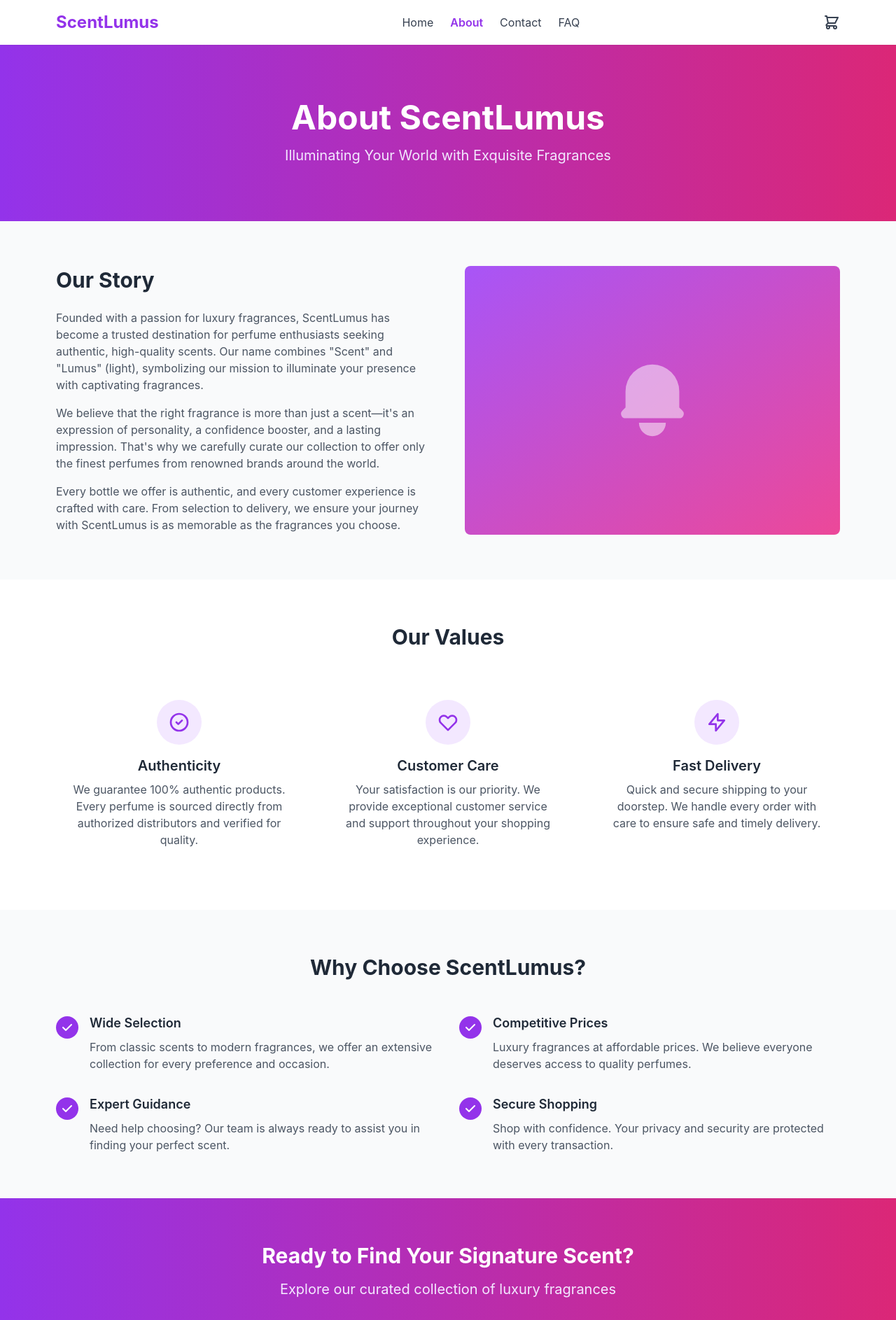
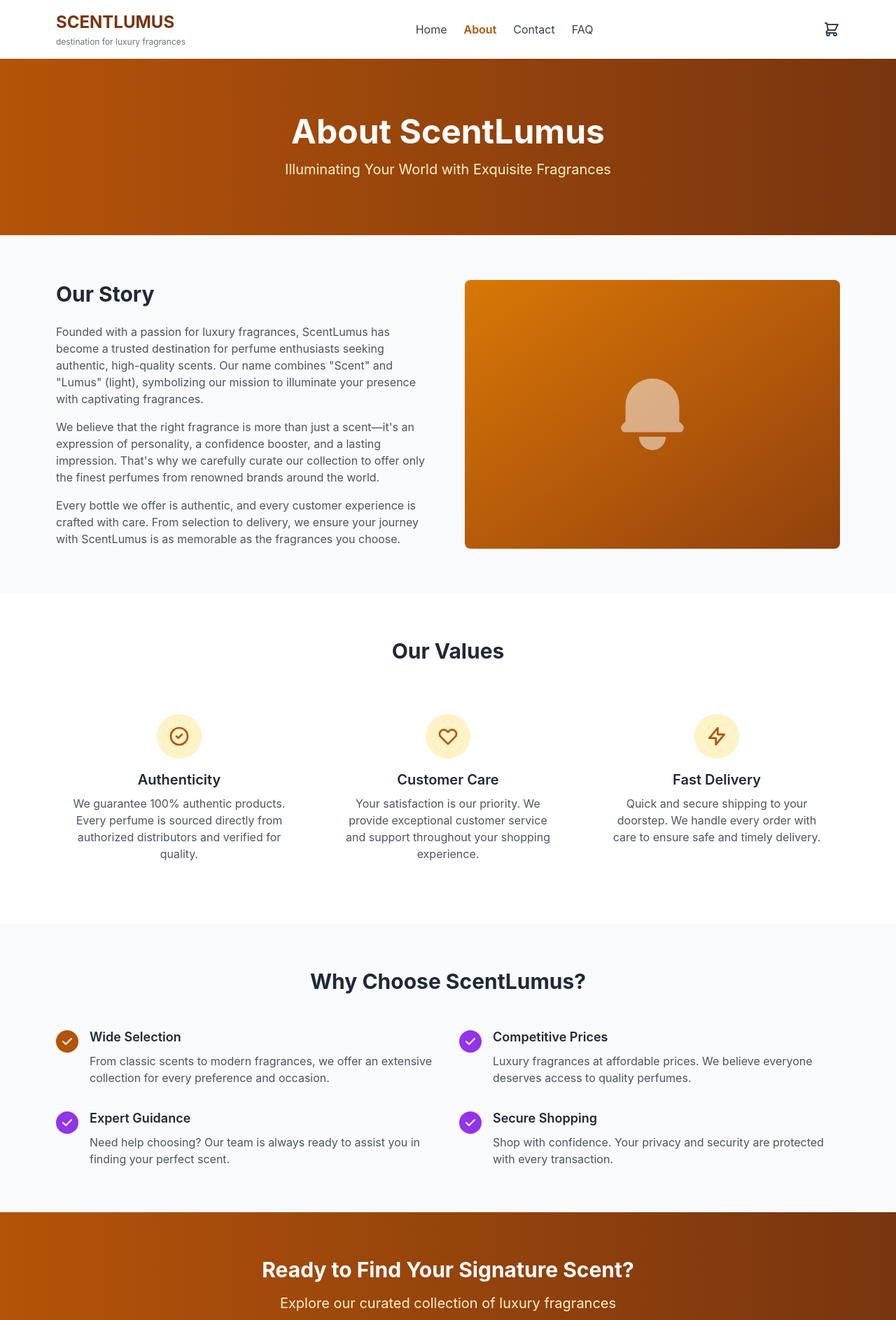
Before and after one commit to unstoppable25/perfume-store-site, a Next.js app: page /about in a window 1280 px wide. Shown: the top 1886 px of the page at 70% size. Built offline with nearby package versions, Linux system fonts and the light colour scheme.

Commit message:
Add SCENTLUMUS tagline, cart badge count, and clear cart button across all pages

```diff
--- a/pages/about.js
+++ b/pages/about.js
@@ -1,9 +1,12 @@
 import Head from 'next/head'
 import Link from 'next/link'
 import { useEffect, useState } from 'react'
+import { useCart } from '../context/CartContext'
 
 export default function About() {
   const [logo, setLogo] = useState(null)
+  const { getCartCount } = useCart()
+  const cartCount = getCartCount()
 
   useEffect(() => {
     const savedLogo = localStorage.getItem('scentlumus_logo')
@@ -19,34 +22,44 @@ export default function About() {
 
       {/* Header */}
       <header className="bg-white shadow-sm sticky top-0 z-10">
-        <div className="max-w-6xl mx-auto px-4 py-4 flex justify-between items-center">
+        <div className="max-w-6xl mx-auto px-4 py-4">
+          <div className="flex justify-between items-center">
+            <div>
               <Link href="/" className="flex items-center space-x-3">
                 {logo ? (
                   <img src={logo} alt="ScentLumus" className="h-10" />
                 ) : (
-              <div className="text-2xl font-bold text-purple-600">ScentLumus</div>
+                  <div className="text-2xl font-bold text-amber-900">SCENTLUMUS</div>
                 )}
               </Link>
+              <p className="text-xs text-gray-500 mt-1">destination for luxury fragrances</p>
+            </div>
             <nav className="hidden md:flex space-x-6">
-            <Link href="/" className="text-gray-700 hover:text-purple-600">Home</Link>
-            <Link href="/about" className="text-purple-600 font-semibold">About</Link>
-            <Link href="/contact" className="text-gray-700 hover:text-purple-600">Contact</Link>
-            <Link href="/faq" className="text-gray-700 hover:text-purple-600">FAQ</Link>
+              <Link href="/" className="text-gray-700 hover:text-amber-900">Home</Link>
+              <Link href="/about" className="text-amber-700 font-semibold">About</Link>
+              <Link href="/contact" className="text-gray-700 hover:text-amber-900">Contact</Link>
+              <Link href="/faq" className="text-gray-700 hover:text-amber-900">FAQ</Link>
             </nav>
-          <Link href="/cart" className="text-gray-700 hover:text-purple-600">
+            <Link href="/cart" className="relative text-gray-700 hover:text-amber-900">
               <svg className="w-6 h-6" fill="none" stroke="currentColor" viewBox="0 0 24 24">
                 <path strokeLinecap="round" strokeLinejoin="round" strokeWidth={2} d="M3 3h2l.4 2M7 13h10l4-8H5.4M7 13L5.4 5M7 13l-2.293 2.293c-.63.63-.184 1.707.707 1.707H17m0 0a2 2 0 100 4 2 2 0 000-4zm-8 2a2 2 0 11-4 0 2 2 0 014 0z" />
               </svg>
+              {cartCount > 0 && (
+                <span className="absolute -top-2 -right-2 bg-amber-700 text-white text-xs rounded-full w-5 h-5 flex items-center justify-center">
+                  {cartCount}
+                </span>
+              )}
             </Link>
+          </div>
         </div>
       </header>
 
       <main className="min-h-screen bg-gray-50">
         {/* Hero Section */}
-        <section className="bg-gradient-to-r from-purple-600 to-pink-600 text-white py-20">
+        <section className="bg-gradient-to-r from-amber-700 to-amber-900 text-white py-20">
           <div className="max-w-6xl mx-auto px-4 text-center">
             <h1 className="text-5xl font-bold mb-4">About ScentLumus</h1>
-            <p className="text-xl text-purple-100">Illuminating Your World with Exquisite Fragrances</p>
+            <p className="text-xl text-amber-100">Illuminating Your World with Exquisite Fragrances</p>
           </div>
         </section>
 
@@ -65,7 +78,7 @@ export default function About() {
                 Every bottle we offer is authentic, and every customer experience is crafted with care. From selection to delivery, we ensure your journey with ScentLumus is as memorable as the fragrances you choose.
               </p>
             </div>
-            <div className="bg-gradient-to-br from-purple-500 to-pink-500 rounded-lg h-96 flex items-center justify-center">
+            <div className="bg-gradient-to-br from-amber-600 to-amber-800 rounded-lg h-96 flex items-center justify-center">
               <svg className="w-32 h-32 text-white opacity-50" fill="currentColor" viewBox="0 0 20 20">
                 <path d="M10 2a6 6 0 00-6 6v3.586l-.707.707A1 1 0 004 14h12a1 1 0 00.707-1.707L16 11.586V8a6 6 0 00-6-6zM10 18a3 3 0 01-3-3h6a3 3 0 01-3 3z" />
               </svg>
@@ -79,8 +92,8 @@ export default function About() {
             <h2 className="text-3xl font-bold text-center text-gray-800 mb-12">Our Values</h2>
             <div className="grid md:grid-cols-3 gap-8">
               <div className="text-center p-6">
-                <div className="bg-purple-100 w-16 h-16 rounded-full flex items-center justify-center mx-auto mb-4">
-                  <svg className="w-8 h-8 text-purple-600" fill="none" stroke="currentColor" viewBox="0 0 24 24">
+                <div className="bg-amber-100 w-16 h-16 rounded-full flex items-center justify-center mx-auto mb-4">
+                  <svg className="w-8 h-8 text-amber-700" fill="none" stroke="currentColor" viewBox="0 0 24 24">
                     <path strokeLinecap="round" strokeLinejoin="round" strokeWidth={2} d="M9 12l2 2 4-4m6 2a9 9 0 11-18 0 9 9 0 0118 0z" />
                   </svg>
                 </div>
@@ -91,8 +104,8 @@ export default function About() {
               </div>
 
               <div className="text-center p-6">
-                <div className="bg-purple-100 w-16 h-16 rounded-full flex items-center justify-center mx-auto mb-4">
-                  <svg className="w-8 h-8 text-purple-600" fill="none" stroke="currentColor" viewBox="0 0 24 24">
+                <div className="bg-amber-100 w-16 h-16 rounded-full flex items-center justify-center mx-auto mb-4">
+                  <svg className="w-8 h-8 text-amber-700" fill="none" stroke="currentColor" viewBox="0 0 24 24">
                     <path strokeLinecap="round" strokeLinejoin="round" strokeWidth={2} d="M4.318 6.318a4.5 4.5 0 000 6.364L12 20.364l7.682-7.682a4.5 4.5 0 00-6.364-6.364L12 7.636l-1.318-1.318a4.5 4.5 0 00-6.364 0z" />
                   </svg>
                 </div>
@@ -103,8 +116,8 @@ export default function About() {
               </div>
 
               <div className="text-center p-6">
-                <div className="bg-purple-100 w-16 h-16 rounded-full flex items-center justify-center mx-auto mb-4">
-                  <svg className="w-8 h-8 text-purple-600" fill="none" stroke="currentColor" viewBox="0 0 24 24">
+                <div className="bg-amber-100 w-16 h-16 rounded-full flex items-center justify-center mx-auto mb-4">
+                  <svg className="w-8 h-8 text-amber-700" fill="none" stroke="currentColor" viewBox="0 0 24 24">
                     <path strokeLinecap="round" strokeLinejoin="round" strokeWidth={2} d="M13 10V3L4 14h7v7l9-11h-7z" />
                   </svg>
                 </div>
@@ -122,7 +135,7 @@ export default function About() {
           <h2 className="text-3xl font-bold text-center text-gray-800 mb-12">Why Choose ScentLumus?</h2>
           <div className="grid md:grid-cols-2 gap-8">
             <div className="flex items-start space-x-4">
-              <div className="bg-purple-600 text-white rounded-full w-8 h-8 flex items-center justify-center flex-shrink-0 mt-1">
+              <div className="bg-amber-700 text-white rounded-full w-8 h-8 flex items-center justify-center flex-shrink-0 mt-1">
                 <svg className="w-5 h-5" fill="currentColor" viewBox="0 0 20 20">
                   <path fillRule="evenodd" d="M16.707 5.293a1 1 0 010 1.414l-8 8a1 1 0 01-1.414 0l-4-4a1 1 0 011.414-1.414L8 12.586l7.293-7.293a1 1 0 011.414 0z" clipRule="evenodd" />
                 </svg>
@@ -172,17 +185,17 @@ export default function About() {
         </section>
 
         {/* Call to Action */}
-        <section className="bg-gradient-to-r from-purple-600 to-pink-600 text-white py-16">
+        <section className="bg-gradient-to-r from-amber-700 to-amber-900 text-white py-16">
           <div className="max-w-4xl mx-auto px-4 text-center">
             <h2 className="text-3xl font-bold mb-4">Ready to Find Your Signature Scent?</h2>
-            <p className="text-xl text-purple-100 mb-8">
+            <p className="text-xl text-amber-100 mb-8">
               Explore our curated collection of luxury fragrances
             </p>
             <div className="flex flex-col sm:flex-row gap-4 justify-center">
-              <Link href="/" className="bg-white text-purple-600 px-8 py-3 rounded-lg font-semibold hover:bg-gray-100 transition">
+              <Link href="/" className="bg-white text-amber-900 px-8 py-3 rounded-lg font-semibold hover:bg-gray-100 transition">
                 Shop Now
               </Link>
-              <Link href="/contact" className="bg-purple-700 text-white px-8 py-3 rounded-lg font-semibold hover:bg-purple-800 transition">
+              <Link href="/contact" className="bg-amber-800 text-white px-8 py-3 rounded-lg font-semibold hover:bg-amber-900 transition">
                 Contact Us
               </Link>
             </div>
@@ -231,7 +244,7 @@ export default function About() {
                   className="flex-1 px-4 py-2 rounded-l-lg text-gray-800"
                   required
                 />
-                <button type="submit" className="bg-purple-600 px-6 py-2 rounded-r-lg hover:bg-purple-700">
+                <button type="submit" className="bg-amber-700 px-6 py-2 rounded-r-lg hover:bg-amber-800">
                   Subscribe
                 </button>
               </form>
--- a/pages/cart.js
+++ b/pages/cart.js
@@ -5,7 +5,7 @@ import Head from 'next/head'
 import Link from 'next/link'
 
 export default function Cart() {
-  const { cart, removeFromCart, updateQuantity, getCartTotal, getCartCount } = useCart()
+  const { cart, removeFromCart, updateQuantity, getCartTotal, getCartCount, clearCart } = useCart()
   const router = useRouter()
 
   // No authentication check - anyone can view cart
@@ -19,6 +19,12 @@ export default function Cart() {
     router.push('/checkout')
   }
 
+  const handleClearCart = () => {
+    if (confirm('Are you sure you want to clear your entire cart?')) {
+      clearCart()
+    }
+  }
+
   return (
     <>
       <Head>
@@ -29,9 +35,12 @@ export default function Cart() {
         <header className="bg-white shadow-sm">
           <div className="max-w-7xl mx-auto px-4 py-4 sm:px-6 lg:px-8">
             <div className="flex items-center justify-between">
-              <Link href="/" className="text-2xl font-bold text-amber-900">
-                ScentLumus
-              </Link>
+              <div>
+                <Link href="/" className="text-2xl font-bold text-amber-900">
+                  SCENTLUMUS
+                </Link>
+                <p className="text-xs text-gray-500">destination for luxury fragrances</p>
+              </div>
               <Link href="/" className="text-gray-600 hover:text-amber-900">
                 ← Continue Shopping
               </Link>
@@ -40,7 +49,17 @@ export default function Cart() {
         </header>
 
         <main className="max-w-7xl mx-auto px-4 py-8 sm:px-6 lg:px-8">
-          <h1 className="text-3xl font-bold text-gray-900 mb-8">Shopping Cart</h1>
+          <div className="flex justify-between items-center mb-8">
+            <h1 className="text-3xl font-bold text-gray-900">Shopping Cart</h1>
+            {cart.length > 0 && (
+              <button
+                onClick={handleClearCart}
+                className="text-sm text-red-600 hover:text-red-800 font-medium"
+              >
+                Clear Cart
+              </button>
+            )}
+          </div>
 
           {cart.length === 0 ? (
             <div className="bg-white rounded-lg shadow p-12 text-center">
--- a/pages/contact.js
+++ b/pages/contact.js
@@ -1,7 +1,10 @@
 import { useState } from 'react'
 import Link from 'next/link'
+import { useCart } from '../context/CartContext'
 
 export default function Contact() {
+  const { getCartCount } = useCart()
+  const cartCount = getCartCount()
   const [formData, setFormData] = useState({
     name: '',
     email: '',
@@ -43,15 +46,27 @@ export default function Contact() {
   }
 
   return (
-    <div className="min-h-screen bg-gradient-to-br from-pink-50 to-purple-50">
+    <div className="min-h-screen bg-gradient-to-br from-amber-50 to-amber-100">
       {/* Header */}
       <nav className="bg-white shadow-md">
-        <div className="container mx-auto px-4 py-4 flex justify-between items-center">
-          <Link href="/" className="text-2xl font-bold text-purple-600">ScentLumus</Link>
-          <div className="flex gap-6">
-            <Link href="/" className="text-gray-700 hover:text-purple-600">Home</Link>
-            <Link href="/cart" className="text-gray-700 hover:text-purple-600">Cart</Link>
-            <Link href="/faq" className="text-gray-700 hover:text-purple-600">FAQ</Link>
+        <div className="container mx-auto px-4 py-4">
+          <div className="flex justify-between items-center">
+            <div>
+              <Link href="/" className="text-2xl font-bold text-amber-900">SCENTLUMUS</Link>
+              <p className="text-xs text-gray-500">destination for luxury fragrances</p>
+            </div>
+            <div className="flex gap-6 items-center">
+              <Link href="/" className="text-gray-700 hover:text-amber-900">Home</Link>
+              <Link href="/cart" className="relative text-gray-700 hover:text-amber-900">
+                Cart
+                {cartCount > 0 && (
+                  <span className="absolute -top-2 -right-2 bg-amber-700 text-white text-xs rounded-full w-5 h-5 flex items-center justify-center">
+                    {cartCount}
+                  </span>
+                )}
+              </Link>
+              <Link href="/faq" className="text-gray-700 hover:text-amber-900">FAQ</Link>
+            </div>
           </div>
         </div>
       </nav>
@@ -148,7 +163,7 @@ export default function Contact() {
                 <button
                   type="submit"
                   disabled={loading}
-                  className="w-full bg-purple-600 hover:bg-purple-700 text-white py-3 rounded-lg font-semibold transition duration-300 disabled:opacity-50"
+                  className="w-full bg-amber-700 hover:bg-amber-800 text-white py-3 rounded-lg font-semibold transition duration-300 disabled:opacity-50"
                 >
                   {loading ? 'Sending...' : 'Send Message'}
                 </button>
@@ -162,7 +177,7 @@ export default function Contact() {
 
                 <div className="space-y-4">
                   <div className="flex items-start">
-                    <svg className="w-6 h-6 text-purple-600 mr-3 mt-1" fill="none" stroke="currentColor" viewBox="0 0 24 24">
+                    <svg className="w-6 h-6 text-amber-700 mr-3 mt-1" fill="none" stroke="currentColor" viewBox="0 0 24 24">
                       <path strokeLinecap="round" strokeLinejoin="round" strokeWidth={2} d="M3 8l7.89 5.26a2 2 0 002.22 0L21 8M5 19h14a2 2 0 002-2V7a2 2 0 00-2-2H5a2 2 0 00-2 2v10a2 2 0 002 2z" />
                     </svg>
                     <div>
@@ -172,7 +187,7 @@ export default function Contact() {
                   </div>
 
                   <div className="flex items-start">
-                    <svg className="w-6 h-6 text-purple-600 mr-3 mt-1" fill="none" stroke="currentColor" viewBox="0 0 24 24">
+                    <svg className="w-6 h-6 text-amber-700 mr-3 mt-1" fill="none" stroke="currentColor" viewBox="0 0 24 24">
                       <path strokeLinecap="round" strokeLinejoin="round" strokeWidth={2} d="M3 5a2 2 0 012-2h3.28a1 1 0 01.948.684l1.498 4.493a1 1 0 01-.502 1.21l-2.257 1.13a11.042 11.042 0 005.516 5.516l1.13-2.257a1 1 0 011.21-.502l4.493 1.498a1 1 0 01.684.949V19a2 2 0 01-2 2h-1C9.716 21 3 14.284 3 6V5z" />
                     </svg>
                     <div>
@@ -182,7 +197,7 @@ export default function Contact() {
                   </div>
 
                   <div className="flex items-start">
-                    <svg className="w-6 h-6 text-purple-600 mr-3 mt-1" fill="none" stroke="currentColor" viewBox="0 0 24 24">
+                    <svg className="w-6 h-6 text-amber-700 mr-3 mt-1" fill="none" stroke="currentColor" viewBox="0 0 24 24">
                       <path strokeLinecap="round" strokeLinejoin="round" strokeWidth={2} d="M17.657 16.657L13.414 20.9a1.998 1.998 0 01-2.827 0l-4.244-4.243a8 8 0 1111.314 0z" />
                       <path strokeLinecap="round" strokeLinejoin="round" strokeWidth={2} d="M15 11a3 3 0 11-6 0 3 3 0 016 0z" />
                     </svg>
@@ -193,7 +208,7 @@ export default function Contact() {
                   </div>
 
                   <div className="flex items-start">
-                    <svg className="w-6 h-6 text-purple-600 mr-3 mt-1" fill="none" stroke="currentColor" viewBox="0 0 24 24">
+                    <svg className="w-6 h-6 text-amber-700 mr-3 mt-1" fill="none" stroke="currentColor" viewBox="0 0 24 24">
                       <path strokeLinecap="round" strokeLinejoin="round" strokeWidth={2} d="M12 8v4l3 3m6-3a9 9 0 11-18 0 9 9 0 0118 0z" />
                     </svg>
                     <div>
@@ -205,7 +220,7 @@ export default function Contact() {
                 </div>
               </div>
 
-              <div className="bg-purple-100 rounded-lg shadow-lg p-8">
+              <div className="bg-amber-100 rounded-lg shadow-lg p-8">
                 <h3 className="text-xl font-semibold text-gray-800 mb-4">Quick Response</h3>
                 <p className="text-gray-600 mb-4">
                   We typically respond to all inquiries within 24 hours during business days.
--- a/pages/index.js
+++ b/pages/index.js
@@ -34,9 +34,12 @@ export default function Home() {
         <header className="bg-white border-b">
           <div className="max-w-7xl mx-auto px-4 sm:px-6 lg:px-8">
             <div className="flex items-center justify-between h-16">
-              <Link href="/" className="text-2xl font-bold text-purple-600">
-                SCENTLUMUS
-              </Link>
+              <div>
+                <Link href="/" className="text-2xl font-bold text-amber-900">
+                  SCENTLUMUS
+                </Link>
+                <p className="text-xs text-gray-500">destination for luxury fragrances</p>
+              </div>
 
               <div className="flex items-center space-x-6">
                 {user && (
@@ -44,7 +47,7 @@ export default function Home() {
                 )}
                 <Link
                   href="/signin"
-                  className="text-sm text-gray-600 hover:text-purple-600 transition"
+                  className="text-sm text-gray-600 hover:text-amber-900 transition"
                 >
                   Login
                 </Link>
@@ -52,6 +55,11 @@ export default function Home() {
                   <svg className="w-6 h-6 text-gray-700 hover:text-amber-900 transition" fill="none" stroke="currentColor" viewBox="0 0 24 24">
                     <path strokeLinecap="round" strokeLinejoin="round" strokeWidth={2} d="M16 11V7a4 4 0 00-8 0v4M5 9h14l1 12H4L5 9z" />
                   </svg>
+                  {cartCount > 0 && (
+                    <span className="absolute -top-2 -right-2 bg-amber-700 text-white text-xs rounded-full w-5 h-5 flex items-center justify-center">
+                      {cartCount}
+                    </span>
+                  )}
                 </Link>
               </div>
             </div>
--- a/pages/shop.js
+++ b/pages/shop.js
@@ -80,17 +80,20 @@ export default function Shop() {
         <header className="border-b bg-white sticky top-0 z-40">
           <div className="max-w-7xl mx-auto px-4 sm:px-6 lg:px-8">
             <div className="flex items-center justify-between h-16">
-              <Link href="/" className="text-xl font-bold text-purple-600">
-                SCENTLUMUS
-              </Link>
+              <div>
+                <Link href="/" className="text-xl font-bold text-amber-900">
+                  SCENTLUMUS
+                </Link>
+                <p className="text-xs text-gray-500">destination for luxury fragrances</p>
+              </div>
 
               <div className="flex items-center space-x-4">
                 <Link href="/cart" className="relative">
-                  <svg className="w-6 h-6 text-gray-700 hover:text-purple-600 transition" fill="none" stroke="currentColor" viewBox="0 0 24 24">
+                  <svg className="w-6 h-6 text-gray-700 hover:text-amber-900 transition" fill="none" stroke="currentColor" viewBox="0 0 24 24">
                     <path strokeLinecap="round" strokeLinejoin="round" strokeWidth={2} d="M16 11V7a4 4 0 00-8 0v4M5 9h14l1 12H4L5 9z" />
                   </svg>
                   {getCartCount() > 0 && (
-                    <span className="absolute -top-2 -right-2 bg-purple-600 text-white text-xs rounded-full w-5 h-5 flex items-center justify-center">
+                    <span className="absolute -top-2 -right-2 bg-amber-700 text-white text-xs rounded-full w-5 h-5 flex items-center justify-center">
                       {getCartCount()}
                     </span>
                   )}
```
Lines whose indentation alone changed are shown as unchanged.
